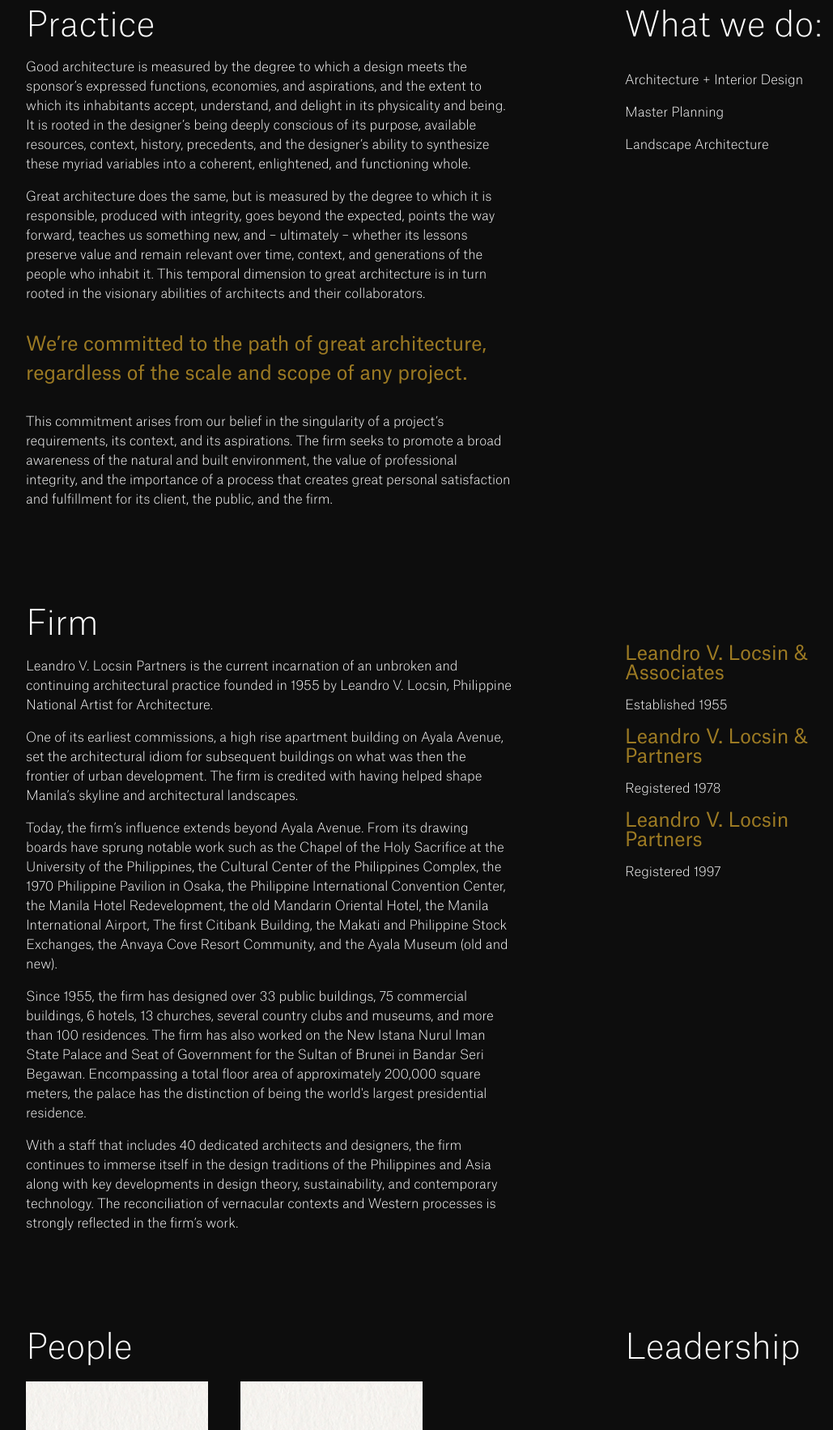
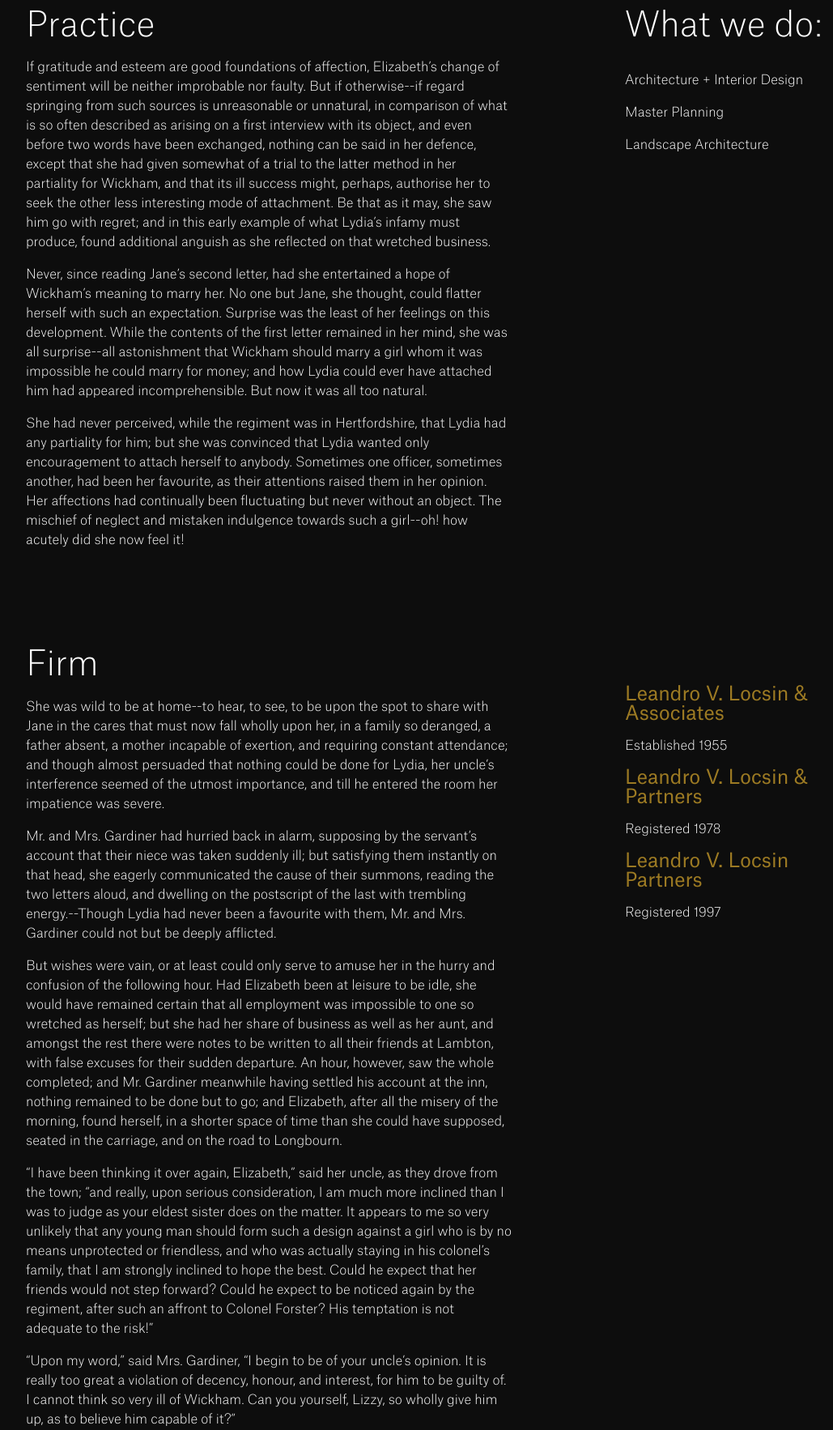
Before and after one commit to alocsin/lvlp-new, a plain HTML site: page about.html in a window 1280 px wide. Shown: the part 149-1915 px from the top of the page at 81% size, without its empty margins (88-1117 px from the left). Drawn offline with nearby package versions, Linux system fonts and the light colour scheme.

Commit message:
add dummy text to staging site

```diff
--- a/about.html
+++ b/about.html
@@ -39,13 +39,9 @@
       <h2>Practice</h2>
       <div class="about-container">
         <div class="practice-text">
-          <p>Good architecture is measured by the degree to which a design meets the sponsor’s expressed functions, economies, and aspirations, and the extent to which its inhabitants accept, understand, and delight in its physicality and being. It is rooted
-            in the designer’s being deeply conscious of its purpose, available resources, context, history, precedents, and the designer’s ability to synthesize these myriad variables into a coherent, enlightened, and functioning whole.</p>
-          <p>Great architecture does the same, but is measured by the degree to which it is responsible, produced with integrity, goes beyond the expected, points the way forward, teaches us something new, and – ultimately – whether its lessons preserve
-            value and remain relevant over time, context, and generations of the people who inhabit it. This temporal dimension to great architecture is in turn rooted in the visionary abilities of architects and their collaborators.</p>
-          <h4>We’re committed to the path of great architecture, regardless of the scale and scope of any project.</h4>
-          <p>This commitment arises from our belief in the singularity of a project’s requirements, its context, and its aspirations. The firm seeks to promote a broad awareness of the natural and built environment, the value of professional integrity, and
-            the importance of a process that creates great personal satisfaction and fulfillment for its client, the public, and the firm.</p>
+          <p>If gratitude and esteem are good foundations of affection, Elizabeth’s change of sentiment will be neither improbable nor faulty. But if otherwise--if regard springing from such sources is unreasonable or unnatural, in comparison of what is so often described as arising on a first interview with its object, and even before two words have been exchanged, nothing can be said in her defence, except that she had given somewhat of a trial to the latter method in her partiality for Wickham, and that its ill success might, perhaps, authorise her to seek the other less interesting mode of attachment. Be that as it may, she saw him go with regret; and in this early example of what Lydia’s infamy must produce, found additional anguish as she reflected on that wretched business.</p>
+          <p>Never, since reading Jane’s second letter, had she entertained a hope of Wickham’s meaning to marry her. No one but Jane, she thought, could flatter herself with such an expectation. Surprise was the least of her feelings on this development. While the contents of the first letter remained in her mind, she was all surprise--all astonishment that Wickham should marry a girl whom it was impossible he could marry for money; and how Lydia could ever have attached him had appeared incomprehensible. But now it was all too natural.</h4>
+          <p>She had never perceived, while the regiment was in Hertfordshire, that Lydia had any partiality for him; but she was convinced that Lydia wanted only encouragement to attach herself to anybody. Sometimes one officer, sometimes another, had been her favourite, as their attentions raised them in her opinion. Her affections had continually been fluctuating but never without an object. The mischief of neglect and mistaken indulgence towards such a girl--oh! how acutely did she now feel it!</p>
         </div>
         <div class="sidebar">
           <h2 class="alt-sidebar">What we do:</h4><p>Architecture + Interior Design</p><p>Master Planning</p><p>Landscape Architecture</p></div>
@@ -56,16 +52,11 @@
       <h2>Firm</h2>
           <div class="about-container">
             <div class="firm-text">
-              <p>Leandro V. Locsin Partners is the current incarnation of an unbroken and continuing architectural practice founded in 1955 by Leandro V. Locsin, Philippine National Artist for Architecture.</p>
-              <p>One of its earliest commissions, a high rise apartment building on Ayala Avenue, set the architectural idiom for subsequent buildings on what was then the frontier of urban development. The firm is credited with having helped shape Manila’s
-                skyline and architectural landscapes.</p>
-              <p>Today, the firm’s influence extends beyond Ayala Avenue. From its drawing boards have sprung notable work such as the Chapel of the Holy Sacrifice at the University of the Philippines, the Cultural Center of the Philippines Complex, the
-                1970 Philippine Pavilion in Osaka, the Philippine International Convention Center, the Manila Hotel Redevelopment, the old Mandarin Oriental Hotel, the Manila International Airport, The first Citibank Building, the Makati and Philippine
-                Stock Exchanges, the Anvaya Cove Resort Community, and the Ayala Museum (old and new).</p>
-              <p>Since 1955, the firm has designed over 33 public buildings, 75 commercial buildings, 6 hotels, 13 churches, several country clubs and museums, and more than 100 residences. The firm has also worked on the New Istana Nurul Iman State Palace
-                and Seat of Government for the Sultan of Brunei in Bandar Seri Begawan. Encompassing a total floor area of approximately 200,000 square meters, the palace has the distinction of being the world's largest presidential residence.</p>
-              <p>With a staff that includes 40 dedicated architects and designers, the firm continues to immerse itself in the design traditions of the Philippines and Asia along with key developments in design theory, sustainability, and contemporary technology.
-                The reconciliation of vernacular contexts and Western processes is strongly reflected in the firm’s work.</p>
+              <p>She was wild to be at home--to hear, to see, to be upon the spot to share with Jane in the cares that must now fall wholly upon her, in a family so deranged, a father absent, a mother incapable of exertion, and requiring constant attendance; and though almost persuaded that nothing could be done for Lydia, her uncle’s interference seemed of the utmost importance, and till he entered the room her impatience was severe. </p>
+              <p>Mr. and Mrs. Gardiner had hurried back in alarm, supposing by the servant’s account that their niece was taken suddenly ill; but satisfying them instantly on that head, she eagerly communicated the cause of their summons, reading the two letters aloud, and dwelling on the postscript of the last with trembling energy.--Though Lydia had never been a favourite with them, Mr. and Mrs. Gardiner could not but be deeply afflicted. </p>
+              <p>But wishes were vain, or at least could only serve to amuse her in the hurry and confusion of the following hour. Had Elizabeth been at leisure to be idle, she would have remained certain that all employment was impossible to one so wretched as herself; but she had her share of business as well as her aunt, and amongst the rest there were notes to be written to all their friends at Lambton, with false excuses for their sudden departure. An hour, however, saw the whole completed; and Mr. Gardiner meanwhile having settled his account at the inn, nothing remained to be done but to go; and Elizabeth, after all the misery of the morning, found herself, in a shorter space of time than she could have supposed, seated in the carriage, and on the road to Longbourn.</p>
+              <p>“I have been thinking it over again, Elizabeth,” said her uncle, as they drove from the town; “and really, upon serious consideration, I am much more inclined than I was to judge as your eldest sister does on the matter. It appears to me so very unlikely that any young man should form such a design against a girl who is by no means unprotected or friendless, and who was actually staying in his colonel’s family, that I am strongly inclined to hope the best. Could he expect that her friends would not step forward? Could he expect to be noticed again by the regiment, after such an affront to Colonel Forster? His temptation is not adequate to the risk!”</p>
+              <p>“Upon my word,” said Mrs. Gardiner, “I begin to be of your uncle’s opinion. It is really too great a violation of decency, honour, and interest, for him to be guilty of. I cannot think so very ill of Wickham. Can you yourself, Lizzy, so wholly give him up, as to believe him capable of it?”</p>
             </div>
             <div class="sidebar">
               <h4 class="sidebar">Leandro V. Locsin & Associates</h4>
```
